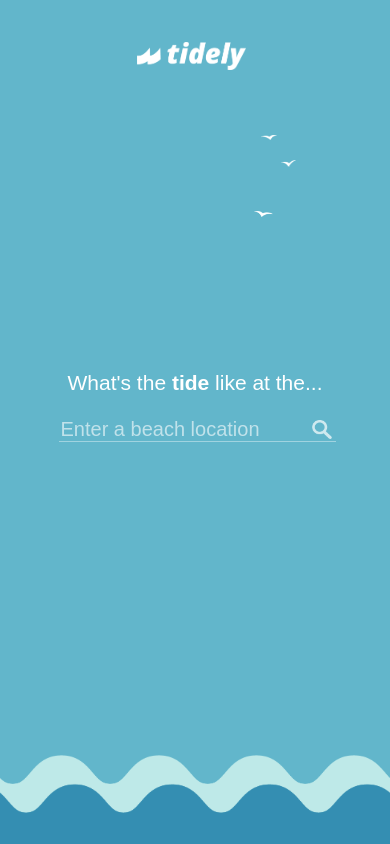
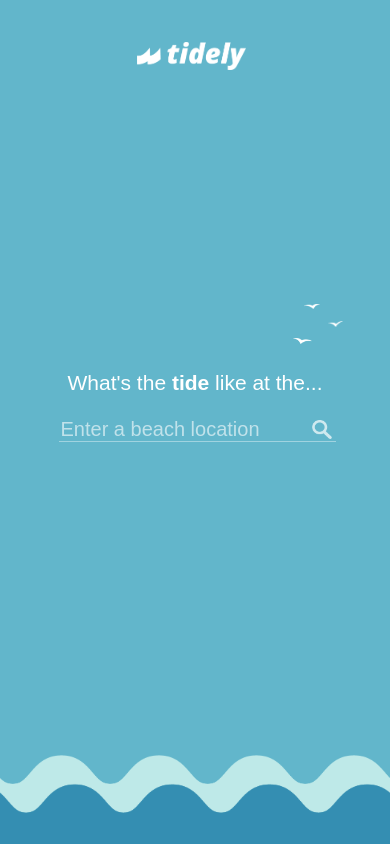
Before and after one commit to PeterGoedeke/tidely, a React (Create React App) app in the folder front-end/: page / in a window 390 px wide. Built offline with nearby package versions, Linux system fonts and the light colour scheme.

Commit message:
birds responsiveness on search page

```diff
--- a/front-end/src/containers/LocationSearch.module.css
+++ b/front-end/src/containers/LocationSearch.module.css
@@ -211,8 +211,24 @@
 @media only screen and (orientation: portrait) {
   .Logo {
     top: 2%;
-    width: 20%;
+    width: 18%;
   }
+
+  .Bird1{
+      /* width: 5%; */
+      top: 37%;
+  }
+
+  .Bird2{
+      /* width: 5%; */
+      top: 34%;
+  }
+
+  .Bird3{
+      /* width: 5%; */
+      top: 32%;
+  }
+
   @media (max-width: 1024px) {
     /*Ipad Pro */
     .SearchPrompt {
@@ -235,6 +251,20 @@
     .LightWave {
       /* bottom: 1%; */
       width: 200%;
+    }
+
+    .Bird1{
+        right: 25%;
+    }
+
+    .Bird2{
+        right: 17%;
+
+    }
+
+    .Bird3{
+        right: 23%;
+
     }
   }
   @media (max-width: 768px) {
@@ -293,6 +323,24 @@
       bottom: 1%;
       width: 300%;
     }
+
+    .Bird1{
+        /* width: 5%; */
+        top: 40%;
+        right: 20%;
+    }
+
+    .Bird2{
+        /* width: 5%; */
+        top: 38%;
+        right: 12%;
+    }
+
+    .Bird3{
+        /* width: 5%; */
+        top: 36%;
+        right: 18%;
+    }
   }
   @media (max-width: 375px) {
     /*Iphone X */
@@ -343,7 +391,7 @@
       font-size: 20px;
     }
   }
-  @media (max-width: 1366px) {
+  @media (max-width: 1366px){
     .SearchPrompt {
       font-size: 35px;
     }
@@ -352,6 +400,17 @@
     }
     .BottomLevelInput {
       font-size: 20px;
+    }
+    @media (min-height: 1024px){
+        .Bird1{
+            top: 32%;
+        }
+        .Bird2{
+            top: 29%;
+        }
+        .Bird3{
+            top: 26%;
+        }
     }
   }
   @media (max-width: 1280px) {
@@ -377,6 +436,18 @@
     }
     .BottomLevelInput {
       font-size: 25px;
+    }
+
+    @media (min-height: 768px){
+        .Bird1{
+            top: 32%;
+        }
+        .Bird2{
+            top: 29%;
+        }
+        .Bird3{
+            top: 26%;
+        }
     }
   }
   @media (max-width: 896px) {
```
